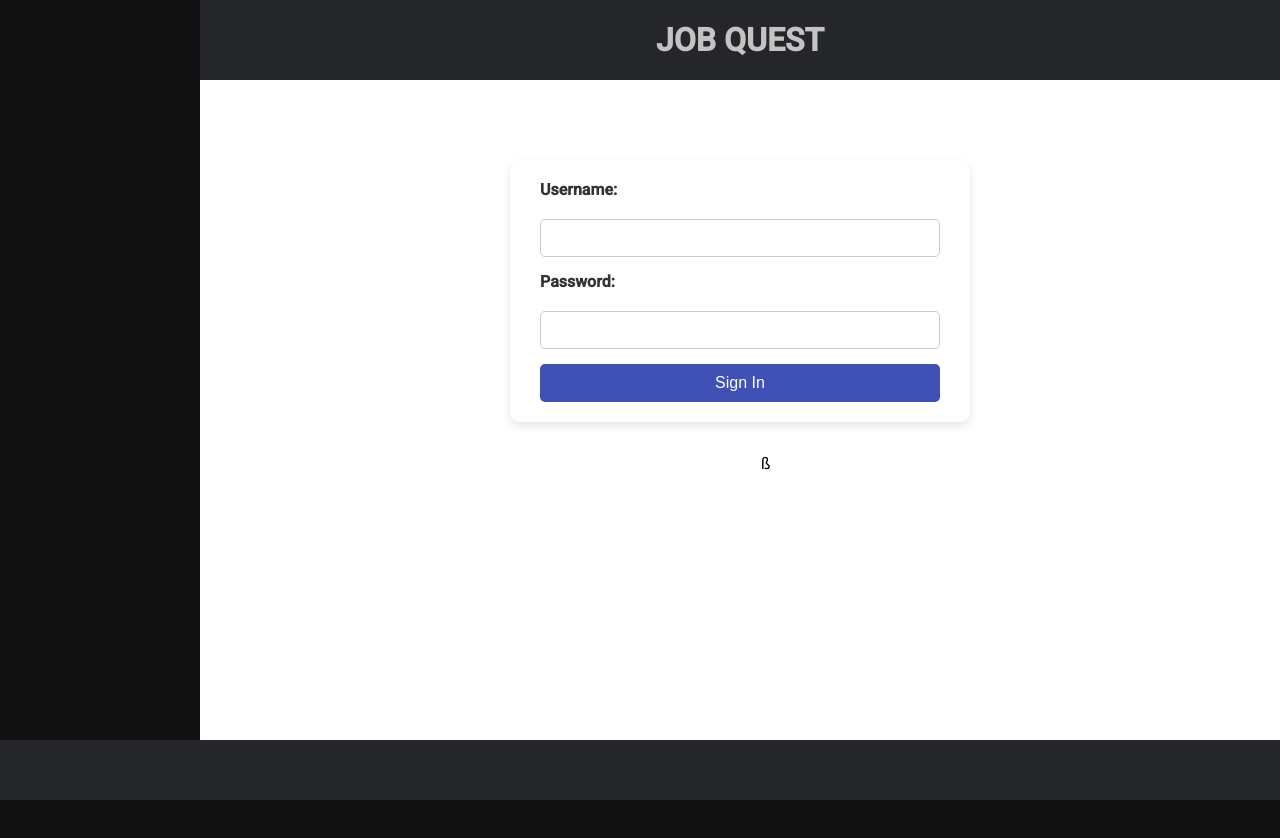
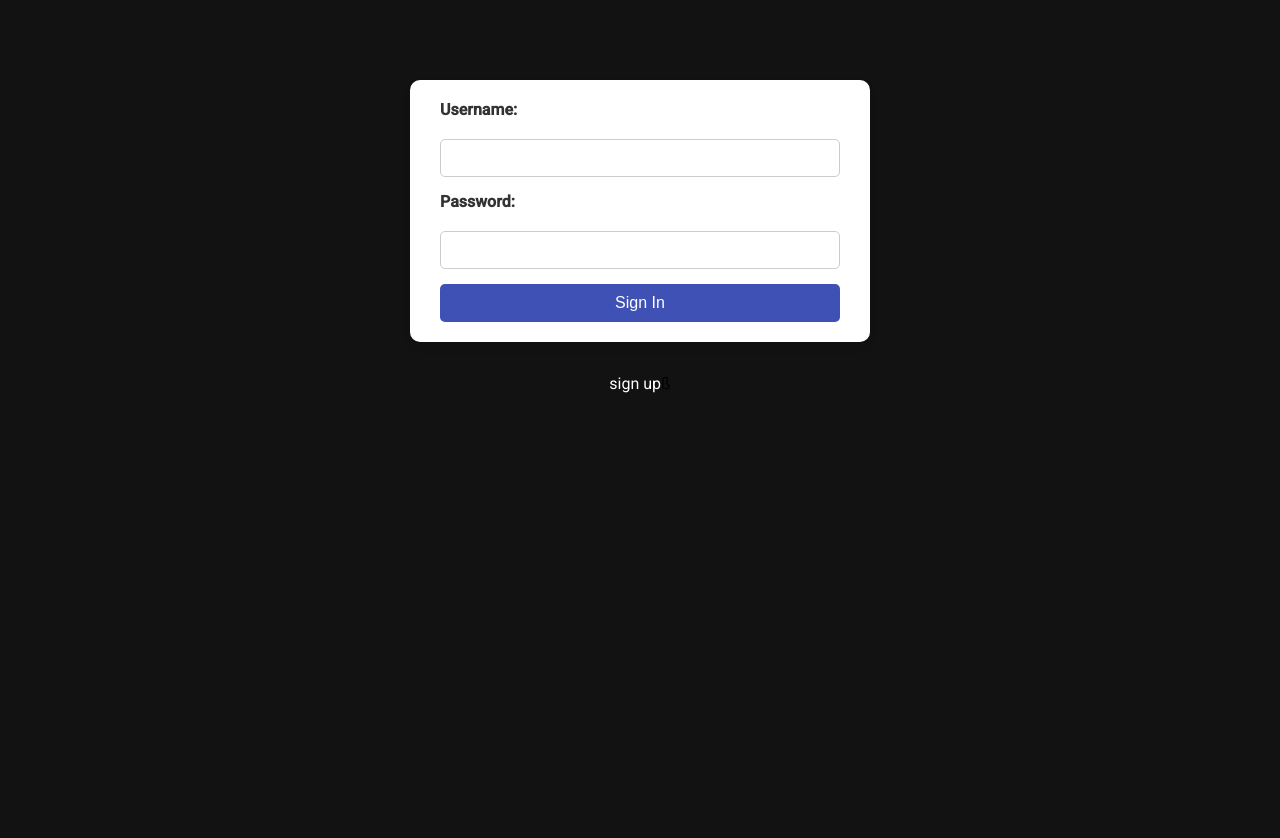
Before and after one commit to iam-tarun/JobQuest, an Angular app in the folder job-quest-client/: page /sign-in in a window 1280 px wide. Shown: the top 838 px of the page. Before the commit the page ends 800 px from the top, so only its background shows below. Built offline with nearby package versions, Linux system fonts and the light colour scheme.

Commit message:
fix sign In screen

```diff
--- a/job-quest-client/src/app/app.component.html
+++ b/job-quest-client/src/app/app.component.html
@@ -16,13 +16,13 @@
 <!-- * * * * * * * * * * * * * * * * * * * * * * * * * * * * * * * * -->
 <!-- * * * * * * * * * * End of Placeholder  * * * * * * * * * * * * -->
 <!-- * * * * * * * * * * * * * * * * * * * * * * * * * * * * * * * * -->
-<div class="main-wrapper" >
-  <div class="header" >
+<div [ngClass]="{'main-wrapper': isAuthenticated, '': !isAuthenticated}">
+  <div *ngIf="isAuthenticated" class="header" >
     <h1>JOB QUEST</h1>
   </div>
   <div class="nav-wrapper" *ngIf="isAuthenticated">
     <app-navbar  ></app-navbar>
   </div>
-  <div class="content-wrapper" ><router-outlet /></div>
-  <div class="footer-wrapper" ></div>
+  <div [ngClass]="{'content-wrapper': isAuthenticated, '': !isAuthenticated}" ><router-outlet /></div>
+  <div *ngIf="isAuthenticated" class="footer-wrapper" ></div>
 </div>
--- a/job-quest-client/src/app/app.component.ts
+++ b/job-quest-client/src/app/app.component.ts
@@ -1,4 +1,4 @@
-import { NgIf } from '@angular/common';
+import { NgClass, NgIf } from '@angular/common';
 import { Component, OnInit } from '@angular/core';
 import { RouterOutlet } from '@angular/router';
 import { NavbarComponent } from './Screens/navbar/navbar.component';
@@ -9,7 +9,8 @@ import { AuthService } from './services/auth.service';
   imports: [
     RouterOutlet,
     NgIf,
-    NavbarComponent
+    NavbarComponent,
+    NgClass
   ],
   templateUrl: './app.component.html',
   styleUrl: './app.component.css'
--- a/job-quest-client/src/index.html
+++ b/job-quest-client/src/index.html
@@ -2,7 +2,7 @@
 <html lang="en">
 <head>
   <meta charset="utf-8">
-  <title>JobQuestClient</title>
+  <title>Job Quest</title>
   <base href="/">
   <meta name="viewport" content="width=device-width, initial-scale=1">
   <link rel="icon" type="image/x-icon" href="favicon.ico">
```
